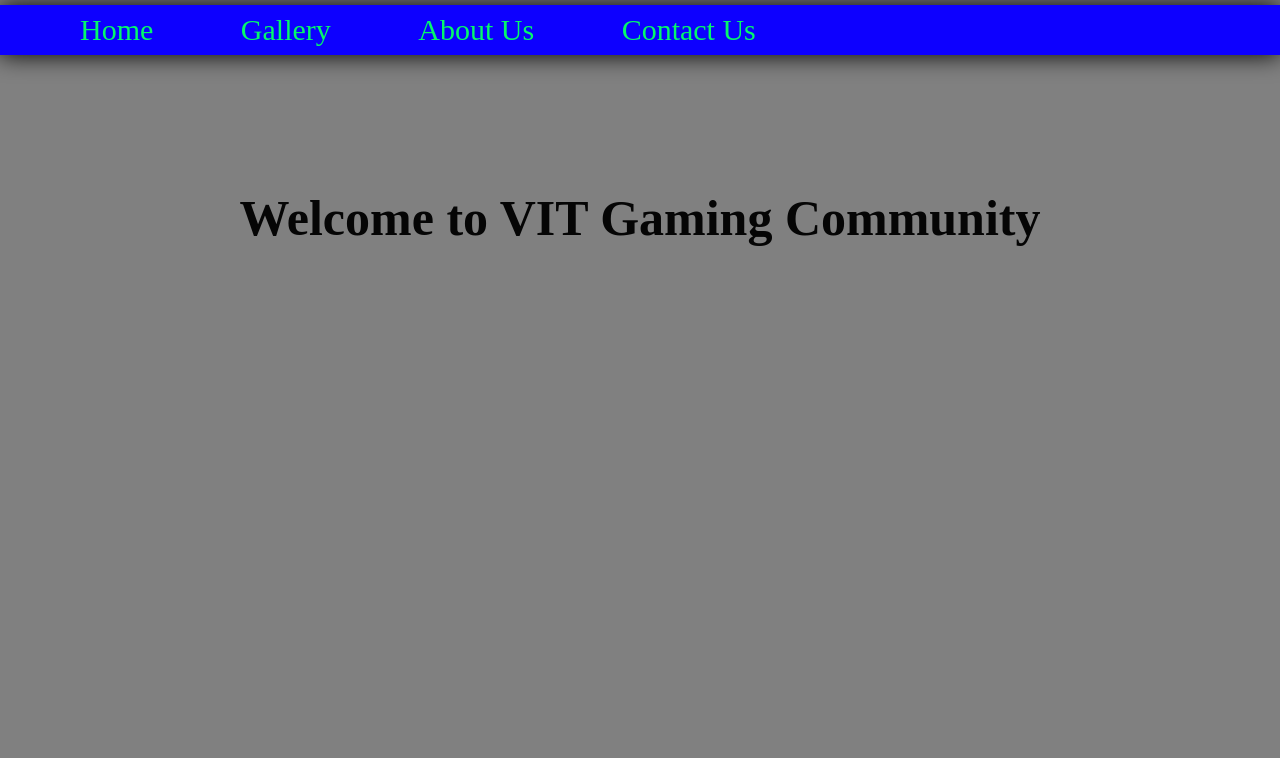
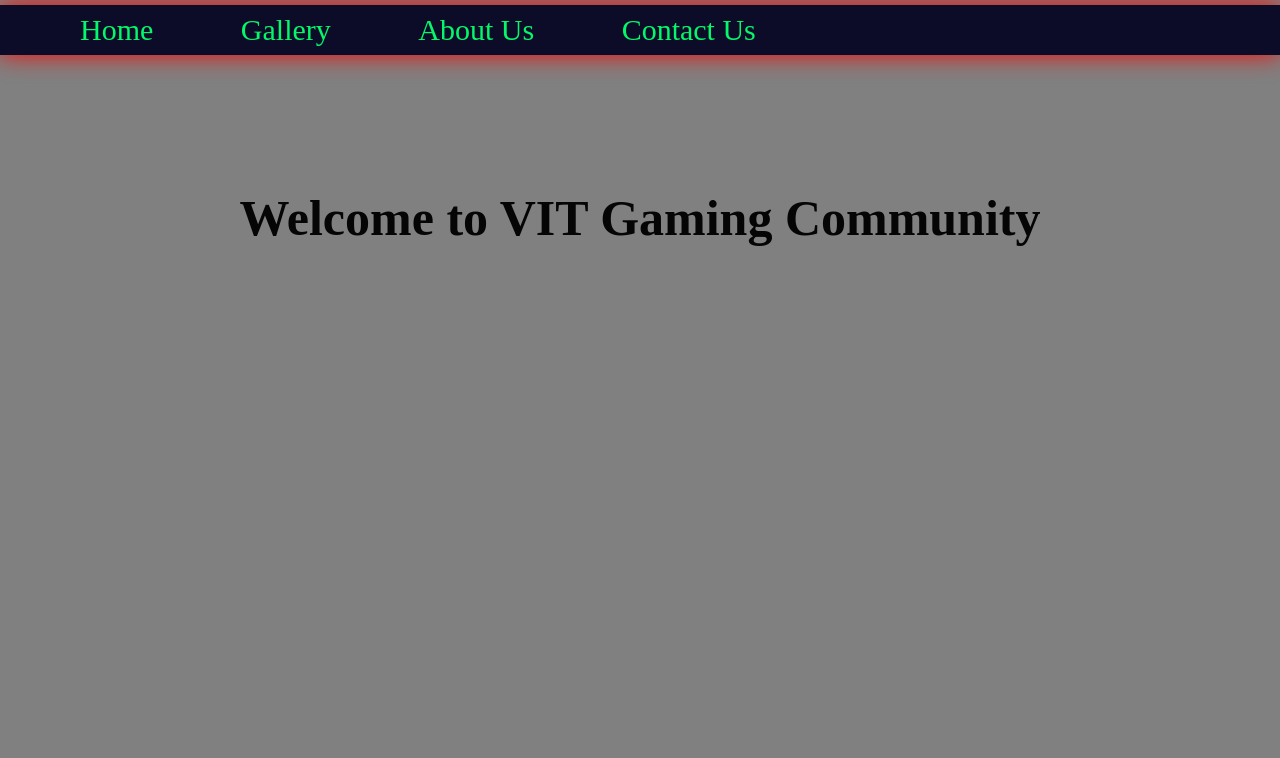
Before and after one commit to chiku-03/HTML-5, a plain HTML site: page 1.html in a window 1280 px wide. Shown: the top 758 px of the page. Drawn offline with Linux system fonts and the light colour scheme.

Commit message:
Update 1.html

```diff
--- a/1.html
+++ b/1.html
@@ -9,7 +9,7 @@
     <link rel="icon" href="/images/logo.png" type="image/icon type">
     <style>
         header {
-            background-color: rgb(13, 0, 255);
+            background-color: rgb(12, 11, 40);
             position: fixed;
             left: 0;
             right: 0;
@@ -17,7 +17,7 @@
             height: 50px;
             display: flex;
             align-items: center;
-            box-shadow: 0 0 25px 0 black;
+            box-shadow: 0 0 25px 0 rgb(243, 8, 8);
         }
 
         header * {
```
